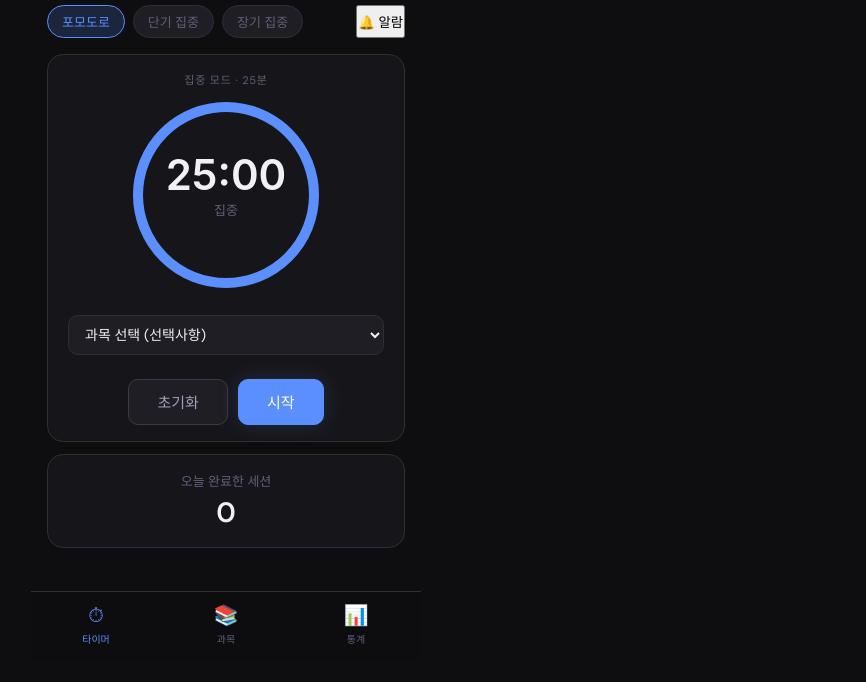
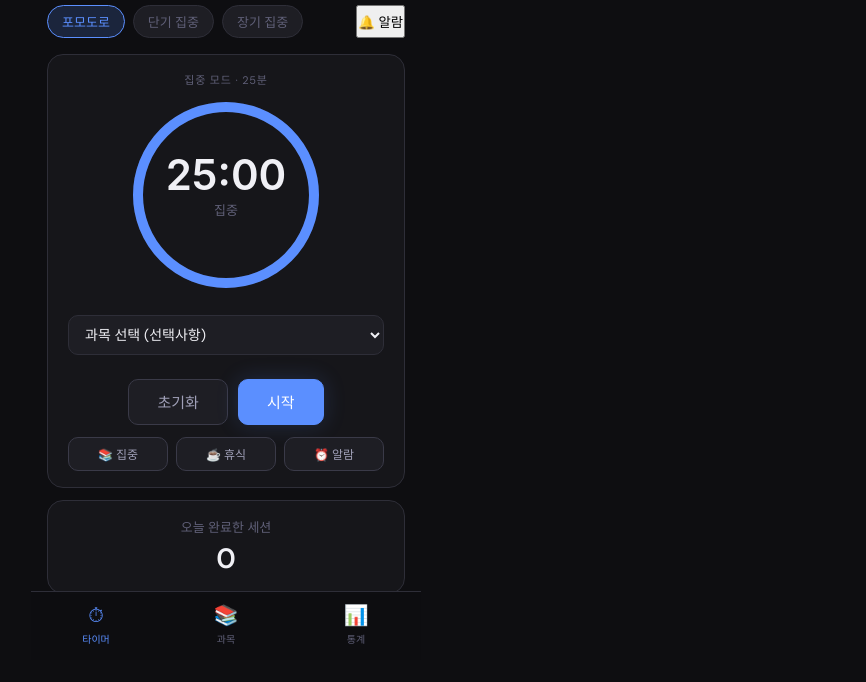
Before and after one commit to myaitravel/study-alarm, a plain HTML site: page index.html in a window 1280 px wide. Shown: the part 140-822 px from the top of the page, without its empty margins (414-1280 px from the left). Before the commit the page ends 800 px from the top, so only its background shows below. Drawn offline with nearby package versions, Linux system fonts and the light colour scheme.

Commit message:
feat: 알림음 미리듣기 버튼 추가

```diff
--- a/index.html
+++ b/index.html
@@ -238,6 +238,11 @@ circle[stroke="#f3f4f6"]{stroke:var(--bg4)!important;}
     <div class="timer-btns">
       <button onclick="resetTimer()">초기화</button>
       <button class="btn-primary" id="start-btn" onclick="toggleTimer()">시작</button>
+    </div>
+    <div style="display:flex;gap:8px;margin-top:12px;">
+      <button onclick="playAlarm('focus')" style="flex:1;padding:7px;border-radius:var(--radius-sm);border:1px solid var(--border2);background:var(--bg3);font-size:12px;color:var(--text2);cursor:pointer;font-family:inherit;transition:all .18s;" onmouseover="this.style.borderColor='var(--accent)'" onmouseout="this.style.borderColor='var(--border2)'">📚 집중</button>
+      <button onclick="playAlarm('rest')" style="flex:1;padding:7px;border-radius:var(--radius-sm);border:1px solid var(--border2);background:var(--bg3);font-size:12px;color:var(--text2);cursor:pointer;font-family:inherit;transition:all .18s;" onmouseover="this.style.borderColor='var(--green)'" onmouseout="this.style.borderColor='var(--border2)'">☕ 휴식</button>
+      <button onclick="playAlarm('alarm')" style="flex:1;padding:7px;border-radius:var(--radius-sm);border:1px solid var(--border2);background:var(--bg3);font-size:12px;color:var(--text2);cursor:pointer;font-family:inherit;transition:all .18s;" onmouseover="this.style.borderColor='var(--amber)'" onmouseout="this.style.borderColor='var(--border2)'">⏰ 알람</button>
     </div>
   </div>
   <div class="card" style="text-align:center;">
```
